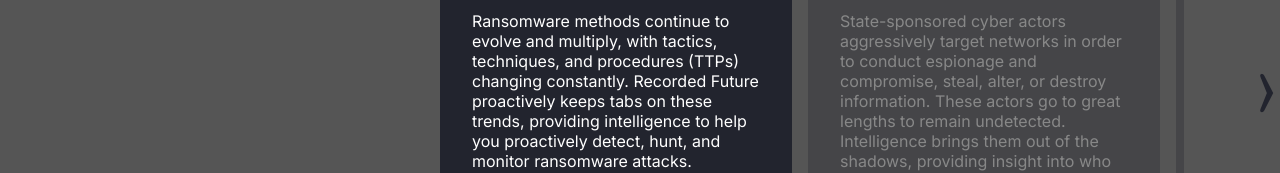
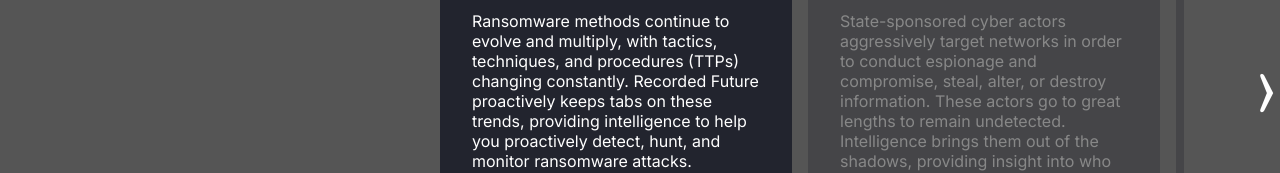
Before and after one commit to NadzTiwing/infinite_o_assessment, a Next.js app: page / in a window 1280 px wide. Shown: the part 341-514 px from the top of the page. Built offline with nearby package versions, Linux system fonts and the light colour scheme.

Commit message:
add css changes

```diff
--- a/styles/globals.css
+++ b/styles/globals.css
@@ -11,6 +11,7 @@
   color: inherit;
   text-decoration: none;
 }
+
 
 * {
   margin: 0;
@@ -93,7 +94,8 @@
   font-size: 50px;
   font-weight: bold;
   border: none;
-  color: #22242e;
+  color: white;
+  text-shadow: #c4c4c4;
   background-color: transparent;
   position: absolute;
   top: 50%;
@@ -210,7 +212,7 @@
 }
 
 /* Tablet version */
-@media screen and (max-width: 768px) and (min-width: 315px) {
+@media screen and (max-width: 768px) and (min-width: 359px) {
   #title {
     margin-bottom: 0.5em;
   }
@@ -229,7 +231,7 @@
 }
 
 /* Mobile version */
-@media screen and (max-width: 320px) {
+@media screen and (max-width: 360px) {
   #title {
     margin: 0.5em;
     font-size: 1.3em;
@@ -243,7 +245,7 @@
   }
 
   .slideshowDots {
-    display: none;
+    display: none !important;
   }
 
   .slide {
```
